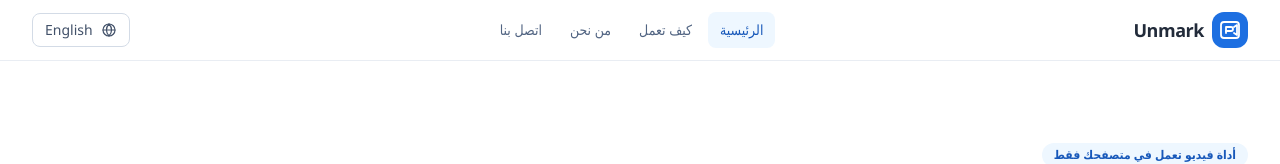
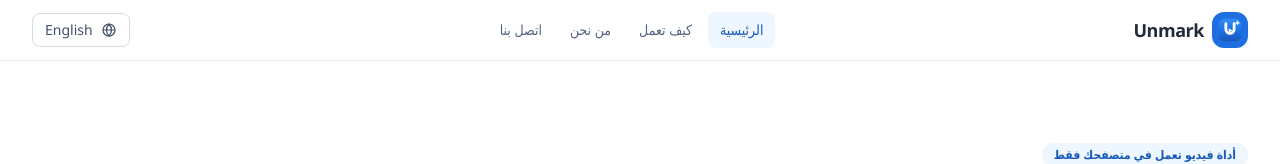
Before and after one commit to hmada30000ok-tech/yourbrandname-watermark-remover, a Next.js app: page / in a window 1280 px wide. Shown: the top 164 px of the page. Built offline with nearby package versions, Linux system fonts and the light colour scheme.

Commit message:
Add Unmark logo mark and favicon

```diff
--- a/components/ui/Icons.tsx
+++ b/components/ui/Icons.tsx
@@ -1,4 +1,5 @@
 import type { SVGProps } from 'react';
+import { useId } from 'react';
 
 type IconProps = SVGProps<SVGSVGElement>;
 
@@ -20,14 +21,37 @@ function Base({ children, ...props }: IconProps) {
   );
 }
 
+/**
+ * Unmark brand mark: a bold white "U" with a play triangle inside it
+ * (video), a sparkle at the top-right (the watermark, erased), on a
+ * rounded square in the brand-blue gradient. Used in the header, the
+ * footer and as the site favicon (public/logo.svg / favicon.svg).
+ */
 export function LogoMark(props: IconProps) {
+  const gradId = useId();
   return (
-    <Base {...props}>
-      <rect x="3" y="4" width="18" height="16" rx="3" />
-      <path d="M8 9h5a2 2 0 0 1 0 4H8V9Z" />
-      <path d="M8 13v2" />
-      <path d="m16 9 3-2v10l-3-2" />
-    </Base>
+    <svg viewBox="0 0 64 64" role="img" aria-label="Unmark" {...props}>
+      <defs>
+        <linearGradient id={gradId} x1="0" y1="0" x2="0" y2="1">
+          <stop offset="0" stopColor="#338bfa" />
+          <stop offset="0.55" stopColor="#1d6fe1" />
+          <stop offset="1" stopColor="#1758ba" />
+        </linearGradient>
+      </defs>
+      <rect x="2" y="2" width="60" height="60" rx="15" fill={`url(#${gradId})`} />
+      <path
+        d="M21 15v15a11 11 0 0 0 22 0V15"
+        fill="none"
+        stroke="#ffffff"
+        strokeWidth="7.5"
+        strokeLinecap="round"
+      />
+      <path d="M28.5 28 39 33.5 28.5 39Z" fill="#ffffff" />
+      <path
+        d="M52 6l2.2 4.8L59 13l-4.8 2.2L52 20l-2.2-4.8L45 13l4.8-2.2Z"
+        fill="#ffffff"
+      />
+    </svg>
   );
 }
 
```
